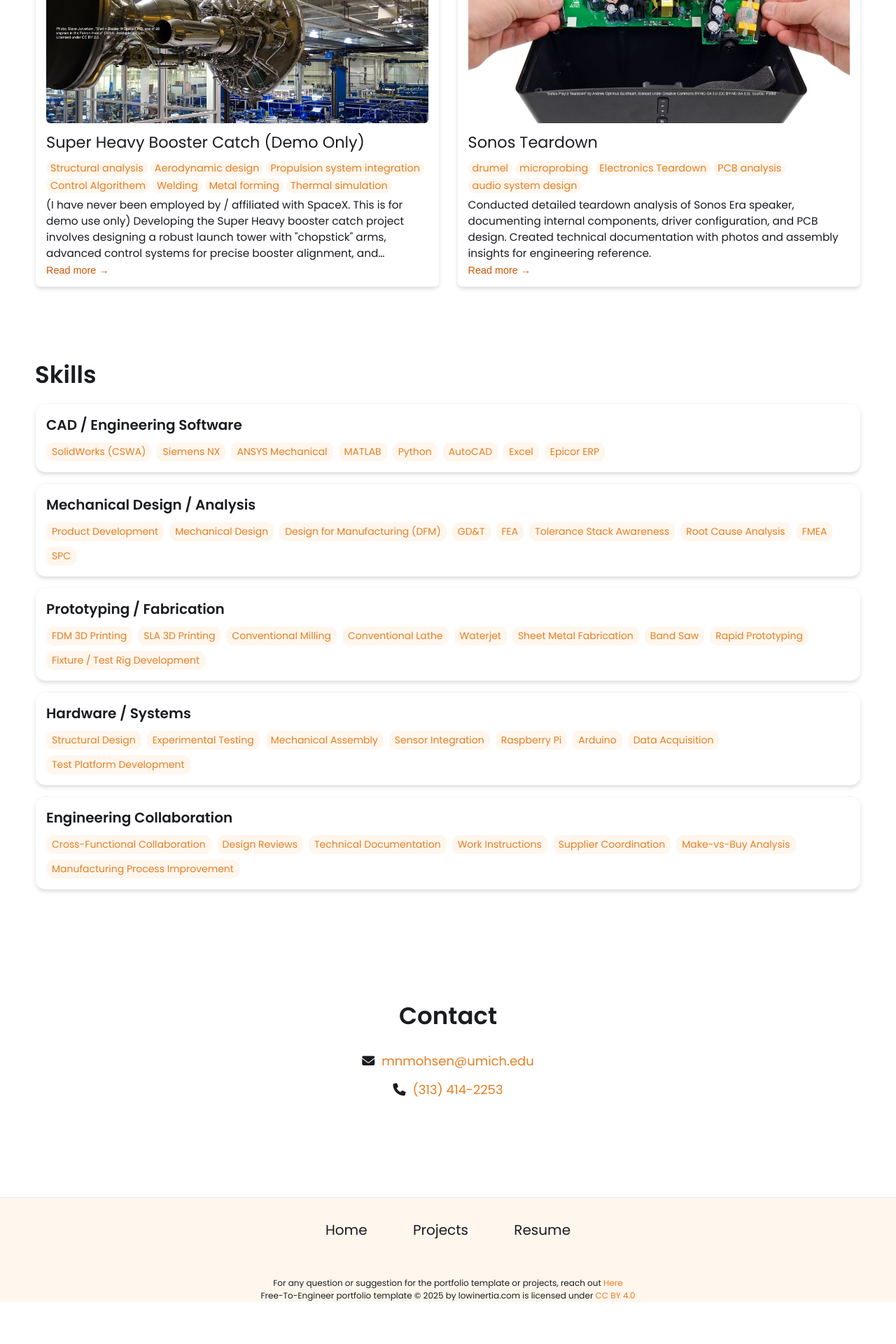
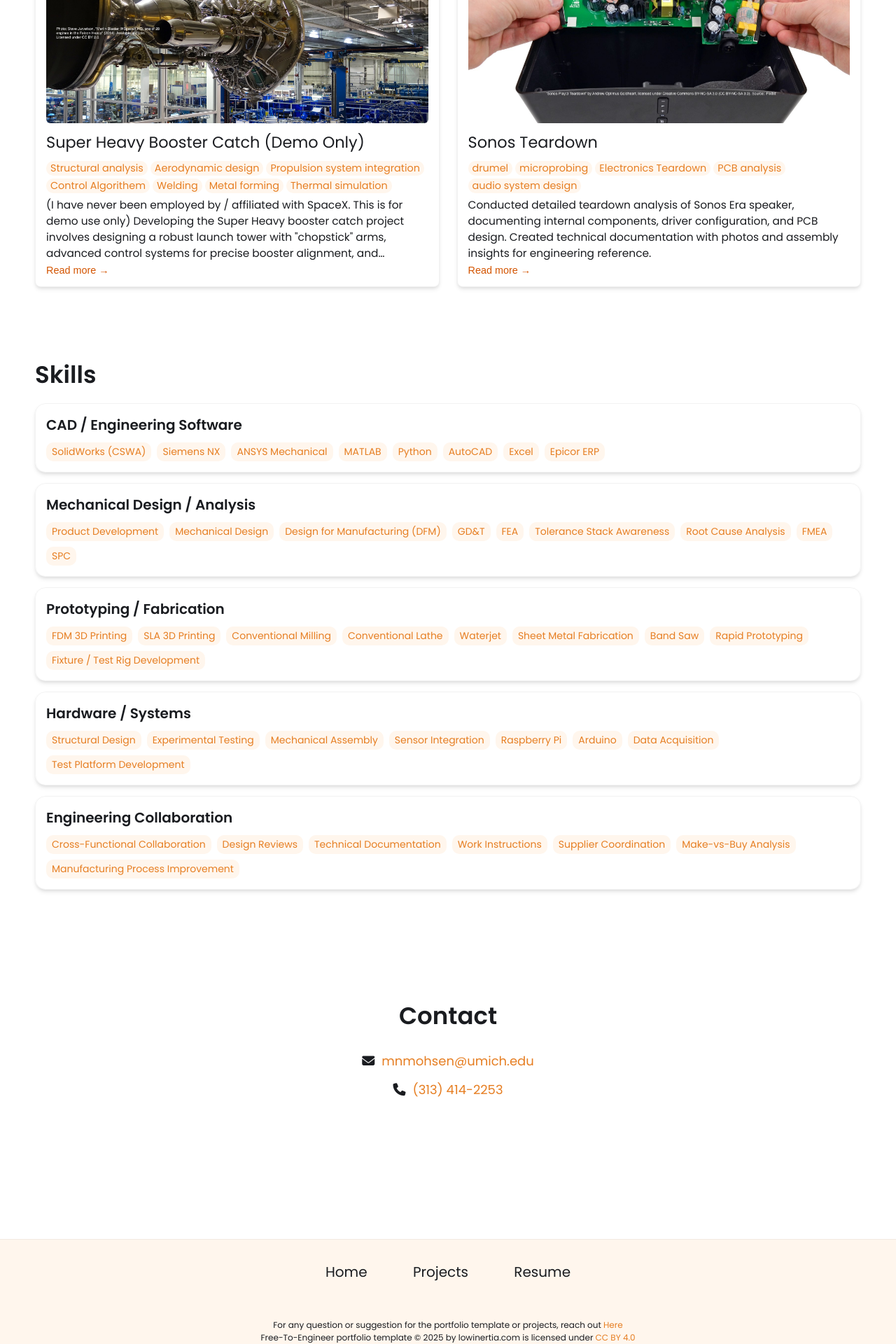
Before and after one commit to mnmohsen/personalwebsite, a Jekyll site: the page built from index.html, in a window 1280 px wide. Shown: the part 1116-3036 px from the top of the page at 70% size. Built offline with Jekyll 4.4.1, drawn with Linux system fonts in a browser that asks for light colours; before the commit the page ends 2976 px from its top, so only the background shows below that.

Commit message:
Update styles.css

```diff
--- a/css/styles.css
+++ b/css/styles.css
@@ -444,7 +444,7 @@ nav .mobile-nav {
 .contact-section {
     padding: 40px 25px;
     max-width: 600px;
-    margin: 0 auto 100px auto;
+    margin: 0 auto 160px auto;
     text-align: center;
 }
 
```
